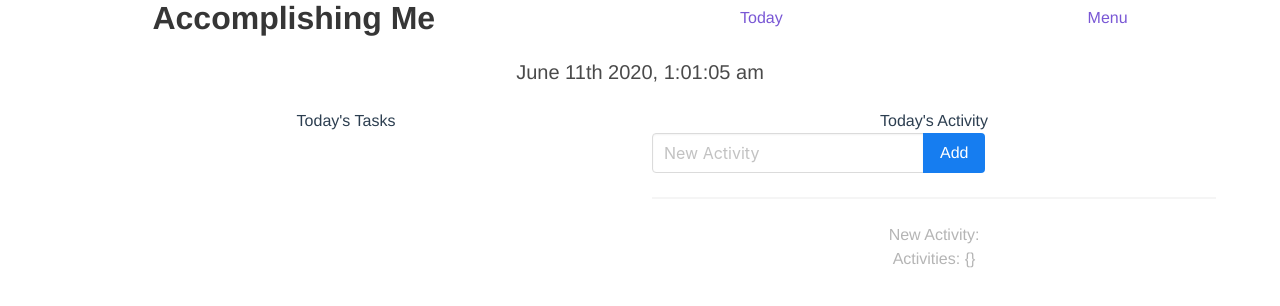
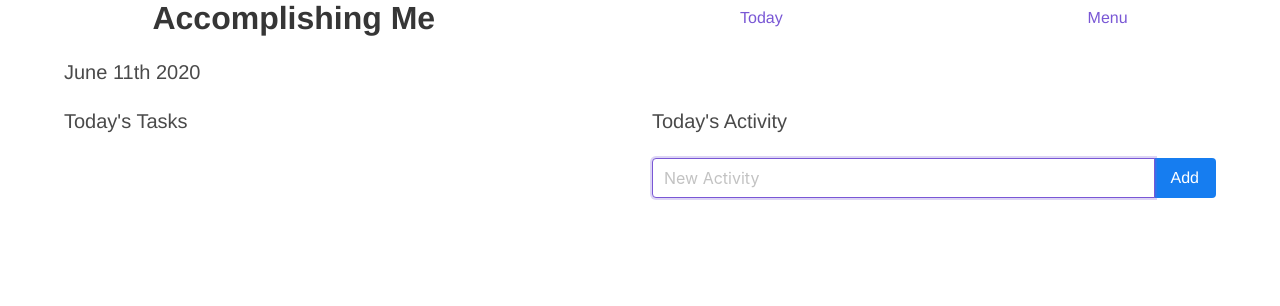
Before and after one commit to willfong/accomplishing-me, a Vue app: page / in a window 1280 px wide. Shown: the top 306 px of the page. Built offline with nearby package versions, Linux system fonts and the light colour scheme.

Commit message:
UX improvements

```diff
--- a/src/App.vue
+++ b/src/App.vue
@@ -20,7 +20,6 @@
   font-family: Avenir, Helvetica, Arial, sans-serif;
   -webkit-font-smoothing: antialiased;
   -moz-osx-font-smoothing: grayscale;
-  text-align: center;
   color: #2c3e50;
 }
 
--- a/src/components/TodaysActivity.vue
+++ b/src/components/TodaysActivity.vue
@@ -1,20 +1,22 @@
 <template>
   <div>
-    <p>Today's Activity</p>
+    <h1 class="subtitle">Today's Activity</h1>
     <div class="field has-addons">
-        <div class="control">
-            <input class="input" type="text" v-model="newActivity" placeholder="New Activity">
+        <div class="control is-expanded">
+            <input class="input" type="text" ref="newActivity" v-model="newActivity" placeholder="New Activity" v-on:keyup.enter="addNewActivity">
         </div>
         <div class="control">
             <a class="button is-info" @click="addNewActivity">Add</a>
         </div>
     </div>
     <ul>
-        <li v-for="ts in Object.keys(activities)" :key="ts">{{activities[ts]}} <small>{{ts}}</small></li>
+        <li v-for="ts in Object.keys(activities)" :key="ts">{{activities[ts]}} <small class="is-pulled-right">{{moment.unix(ts).fromNow()}}</small></li>
     </ul>
+    <!--
     <hr />
     <p class="has-text-grey-light">New Activity: {{newActivity}}</p>
     <p class="has-text-grey-light">Activities: {{activities}}</p>
+    -->
   </div>
 </template>
 
@@ -43,7 +45,8 @@ export default {
     }
   },
   mounted() {
-      this.$store.dispatch('activitiesGet');
+    this.$store.dispatch('activitiesGet');
+    this.$nextTick(() => this.$refs.newActivity.focus())
   }
 }
 </script>
--- a/src/components/TodaysTasks.vue
+++ b/src/components/TodaysTasks.vue
@@ -1,6 +1,6 @@
 <template>
   <div>
-    <p>Today's Tasks</p>
+    <h1 class="subtitle">Today's Tasks</h1>
   </div>
 </template>
 
--- a/src/store/idb.js
+++ b/src/store/idb.js
@@ -1,7 +1,8 @@
 // With thanks: https://www.raymondcamden.com/2019/10/16/using-indexeddb-with-vuejs
 // https://developers.google.com/web/ilt/pwa/working-with-indexeddb
 
-// Using IndexedDB for key/value storage. Not using LocalStorage for the 5MB limit
+// Using IndexedDB for simple key/value storage.
+// Not using LocalStorage for the 5MB limit
 // Expected row: {id, value}
 
 const DB_NAME = 'accomplishingme';
--- a/src/views/Today.vue
+++ b/src/views/Today.vue
@@ -1,6 +1,6 @@
 <template>
   <div class="container">
-    <h1 class="subtitle">{{moment().format('MMMM Do YYYY, h:mm:ss a')}}</h1>
+    <h1 class="subtitle">{{moment().format('MMMM Do YYYY')}}</h1>
     <div class="columns">
       <div class="column">
         <TodaysTasks />
```
